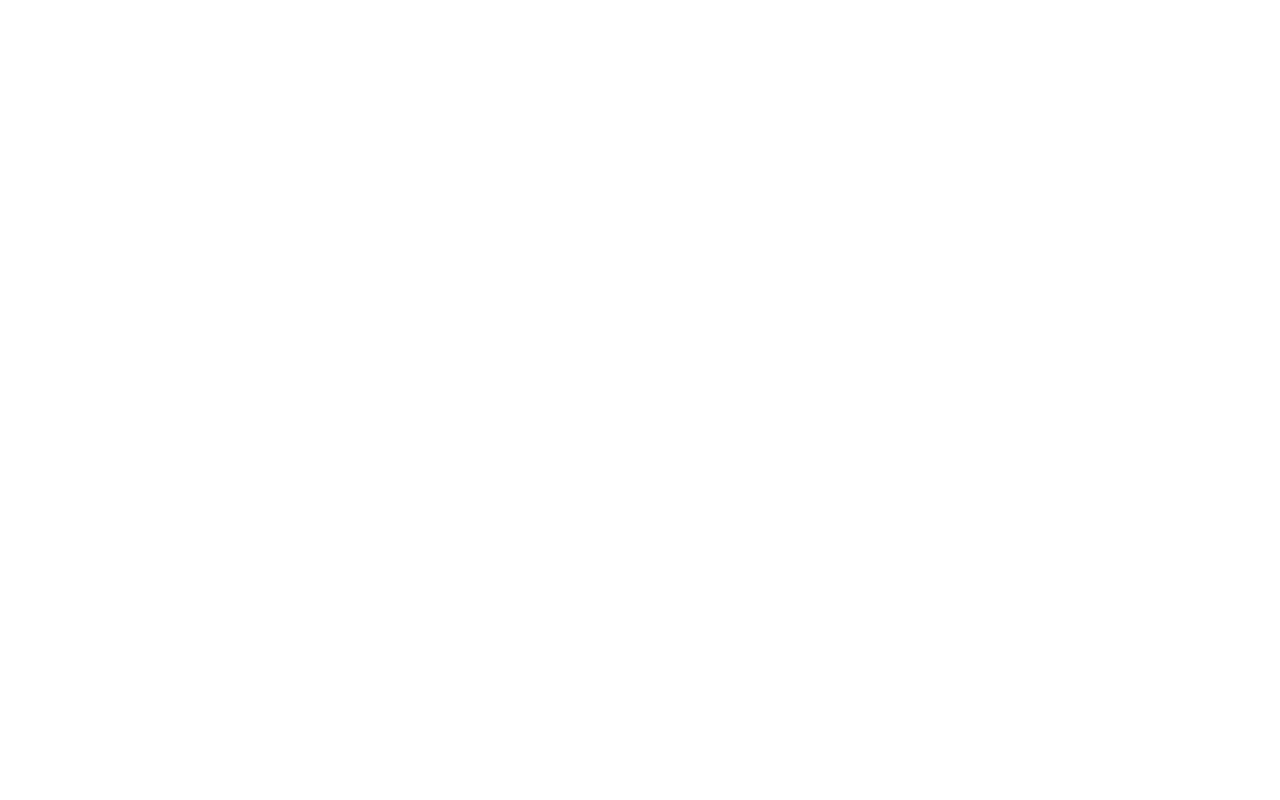
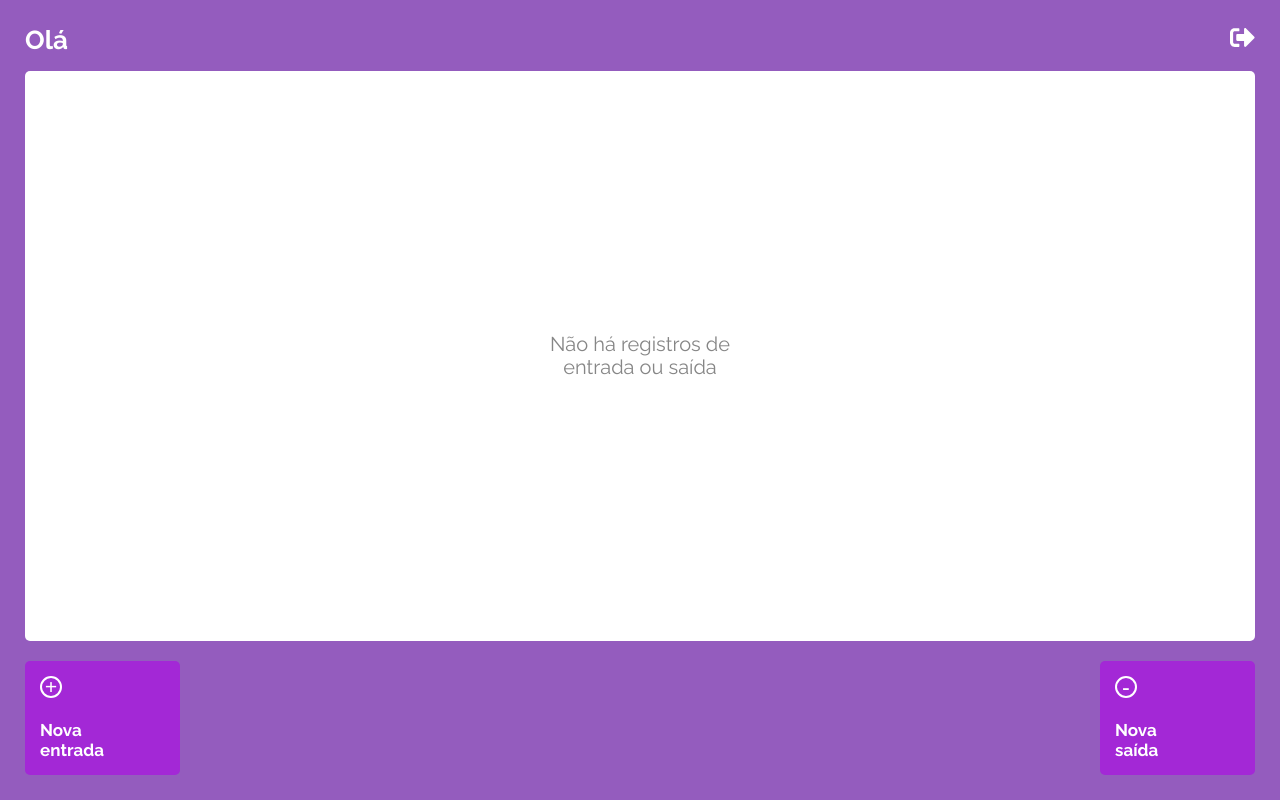
Before and after one commit to cassandra-mn/mywallet-front, a React app: page /transactions in a window 1280 px wide. Before the commit this address had no page. Built offline with nearby package versions, Linux system fonts and the light colour scheme; a web font is replaced by a local one.

Commit message:
layout no register

```diff
--- a/package.json
+++ b/package.json
@@ -6,6 +6,7 @@
     "axios": "^0.27.2",
     "react": "^17.0.2",
     "react-dom": "^17.0.2",
+    "react-icons": "^4.3.1",
     "react-router-dom": "^6.3.0",
     "react-scripts": "^4.0.3",
     "styled-components": "^5.3.5"
--- a/src/Componentes/App.js
+++ b/src/Componentes/App.js
@@ -2,6 +2,7 @@ import {BrowserRouter, Routes, Route} from 'react-router-dom';
 
 import SignIn from './SignIn';
 import SignUp from './SignUp';
+import Transactions from './Transactions';
 
 export default function App() {
     return (
@@ -9,6 +10,7 @@ export default function App() {
             <Routes>
                 <Route path='/sign-in' element={<SignIn/>}/>
                 <Route path='/sign-up' element={<SignUp/>}/>
+                <Route path='/transactions' element={<Transactions/>}/>
             </Routes>
         </BrowserRouter>
     );
--- a/src/Componentes/SignIn.js
+++ b/src/Componentes/SignIn.js
@@ -14,7 +14,7 @@ export default function SignIn() {
         try {
             await axios.post('http://localhost:5000/sign-in', date);
             alert('Sucesso no login');
-            //navigate('/transactions');
+            navigate('/transactions');
         } catch(e) {
             alert(e.response.data);
         }
@@ -40,7 +40,6 @@ const Container = styled.div`
     flex-direction: column;
     justify-content: center;
     align-items: center;
-    background-color: #945CBE;
 `;
 
 const Logo = styled.h1`
@@ -61,7 +60,6 @@ const Input = styled.input`
     border: none;
     background: #FFFFFF;
     font-family: 'Raleway';
-    box-sizing: border-box;
 
     ::placeholder {
         font-size: 20px;
@@ -83,7 +81,6 @@ const Button = styled.button`
     color: #FFFFFF;
     background: #A328D6;
     font-family: 'Raleway';
-    box-sizing: border-box;
 
     :hover {
         cursor: pointer;
--- a/src/Componentes/SignUp.js
+++ b/src/Componentes/SignUp.js
@@ -45,7 +45,6 @@ const Container = styled.div`
     flex-direction: column;
     justify-content: center;
     align-items: center;
-    background-color: #945CBE;
 `;
 
 const Logo = styled.h1`
@@ -65,7 +64,6 @@ const Input = styled.input`
     border-radius: 5px;
     border: none;
     background: #FFFFFF;
-    box-sizing: border-box;
     font-family: 'Raleway';
 
     ::placeholder {
@@ -88,7 +86,6 @@ const Button = styled.button`
     color: #FFFFFF;
     background: #A328D6;
     font-family: 'Raleway';
-    box-sizing: border-box;
 
     :hover {
         cursor: pointer;
--- /dev/null
+++ b/src/Componentes/Transactions.js
@@ -0,0 +1,129 @@
+import {useNavigate} from 'react-router-dom';
+import {FaSignOutAlt} from 'react-icons/fa';
+import styled from 'styled-components';
+import axios from 'axios';
+
+export default function Transactions() {
+    return (
+        <Container>
+            <Nav>
+                <H1>Olá</H1>
+                <Exit><FaSignOutAlt/></Exit>
+            </Nav>
+
+            <Registers>
+                <Div><H2>Não há registros de entrada ou saída</H2></Div>
+            </Registers>
+
+            <Footer>
+                <Transaction>
+                    <Icon>+</Icon>
+                    <P>Nova entrada</P>
+                </Transaction>
+                <Transaction>
+                    <Icon>-</Icon>
+                    <P>Nova saída</P>
+                </Transaction>
+            </Footer>
+        </Container>
+    );
+}
+
+const Container = styled.div`
+    margin: 25px;
+    height: calc(100vh - 50px);
+`;
+
+const Nav = styled.div`
+    display: flex;
+    justify-content: space-between;
+`;
+
+const H1 = styled.h1`
+    font-weight: 700;
+    font-size: 26px;
+    line-height: 31px;
+    color: #FFFFFF;
+    font-family: 'Raleway';
+`;
+
+const Exit = styled.div`
+    font-size: 25px;
+    color: #FFFFFF;
+
+    :hover {
+        cursor: pointer;
+    }
+`;
+
+const Registers = styled.div`
+    min-width: 326px;
+    height: calc(100vh - 230px);
+    margin: 15px 0;
+    border-radius: 5px;
+    background: #FFFFFF;
+`;
+
+const Div = styled.div`
+    height: 100%;
+    display: flex;
+    align-items: center;
+    justify-content: center;
+`;
+
+const H2 = styled.h2`
+    width: 180px;
+    height: 46px;
+    font-size: 20px;
+    line-height: 23px;
+    text-align: center;
+    color: #868686;
+    font-family: 'Raleway';
+`;
+
+const Footer = styled.div`
+    left: 25px;
+    right: 25px;
+    bottom: 25px;
+    display: flex;
+    position: absolute;
+    justify-content: space-between;
+`;
+
+const Transaction = styled.div`
+    min-width: 155px;
+    min-height: 114px;
+    border-radius: 5px;
+    padding: 15px;
+    display: flex;
+    flex-direction: column;
+    justify-content: space-between;
+    background: #A328D6;
+
+    :hover {
+        cursor: pointer;
+    }
+`;
+
+const Icon = styled.div`
+    width: 22px;
+    height: 22px;
+    font-size: 22px;
+    font-weight: 700;
+    border-radius: 50px;
+    border: 2px #FFFFFF solid;
+    display: flex;
+    align-items: center;
+    justify-content: center;
+    color: #FFFFFF;
+`;
+
+const P = styled.div`
+    width: 64px;
+    height: 40px;
+    font-weight: 700;
+    font-size: 17px;
+    line-height: 20px;
+    color: #FFFFFF;
+    font-family: 'Raleway';
+`;
--- a/src/css/style.css
+++ b/src/css/style.css
@@ -2,5 +2,9 @@
 @import url('https://fonts.googleapis.com/css2?family=Raleway:wght@400;500;700&display=swap');
 
 * {
-    box-sizing: content-box;
+    box-sizing: border-box;
 }
+
+body {
+    background-color: #945CBE;
+}
```
Also changed, not shown: 1 other file.
